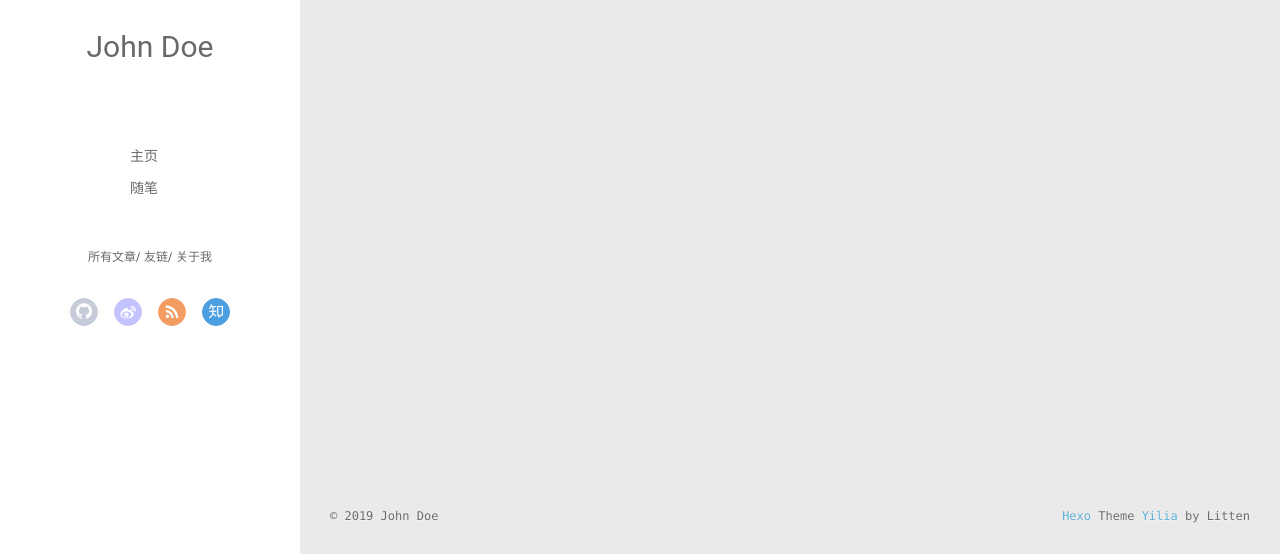
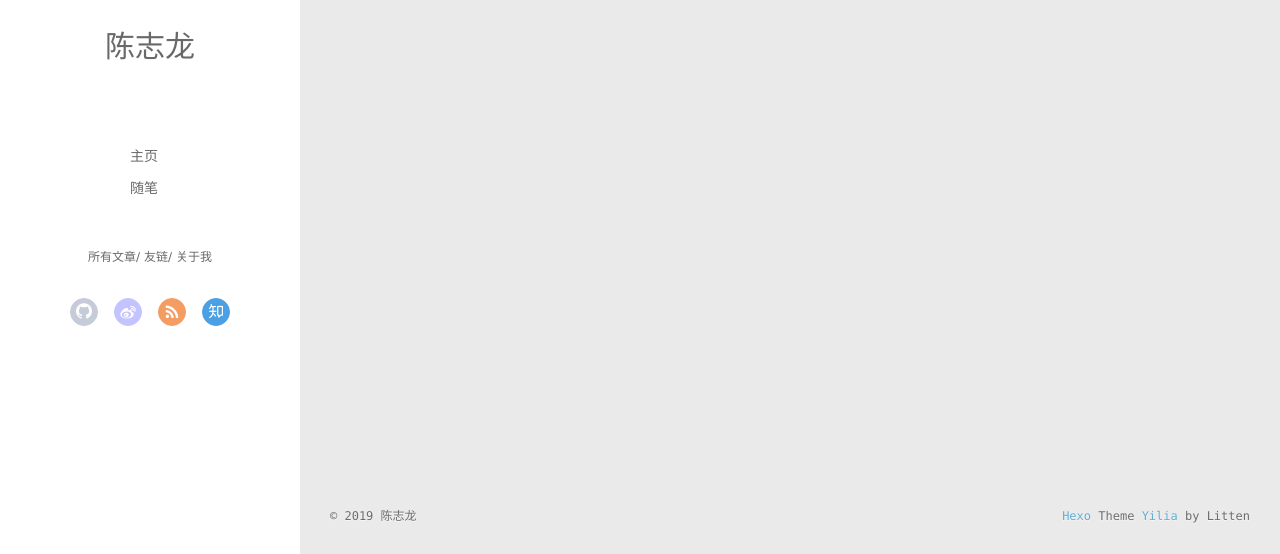
Before and after one commit to czlhm/czlhm.github.io, a plain HTML site: page archives/index.html in a window 1280 px wide. Shown: the part 243-797 px from the top of the page. Drawn offline with Linux system fonts and the light colour scheme; no server answers.

Commit message:
Site updated: 2019-03-04 13:47:08

```diff
--- a/archives/index.html
+++ b/archives/index.html
@@ -46,7 +46,7 @@
 			<img src class="js-avatar">
 		</a>
 		<hgroup>
-		  <h1 class="header-author"><a href="/">John Doe</a></h1>
+		  <h1 class="header-author"><a href="/">陈志龙</a></h1>
 		</hgroup>
 
 
@@ -104,7 +104,7 @@
 				<img src class="js-avatar">
 			</div>
 			<hgroup>
-			  <h1 class="header-author js-header-author">John Doe</h1>
+			  <h1 class="header-author js-header-author">陈志龙</h1>
 			</hgroup>
 
 
@@ -229,7 +229,7 @@
   <div class="outer">
     <div id="footer-info">
     	<div class="footer-left">
-    		&copy; 2019 John Doe
+    		&copy; 2019 陈志龙
     	</div>
       	<div class="footer-right">
       		<a href="http://hexo.io/" target="_blank">Hexo</a>  Theme <a href="https://github.com/litten/hexo-theme-yilia" target="_blank">Yilia</a> by Litten
```
Also changed, not shown: 2019/03/04/hello-world/index.html (+3 -3 lines), 2019/03/04/js基本数据类型和复杂类型/index.html (+3 -3 lines), archives/2019/03/index.html (+3 -3 lines), archives/2019/index.html (+3 -3 lines), index.html (+3 -3 lines).
